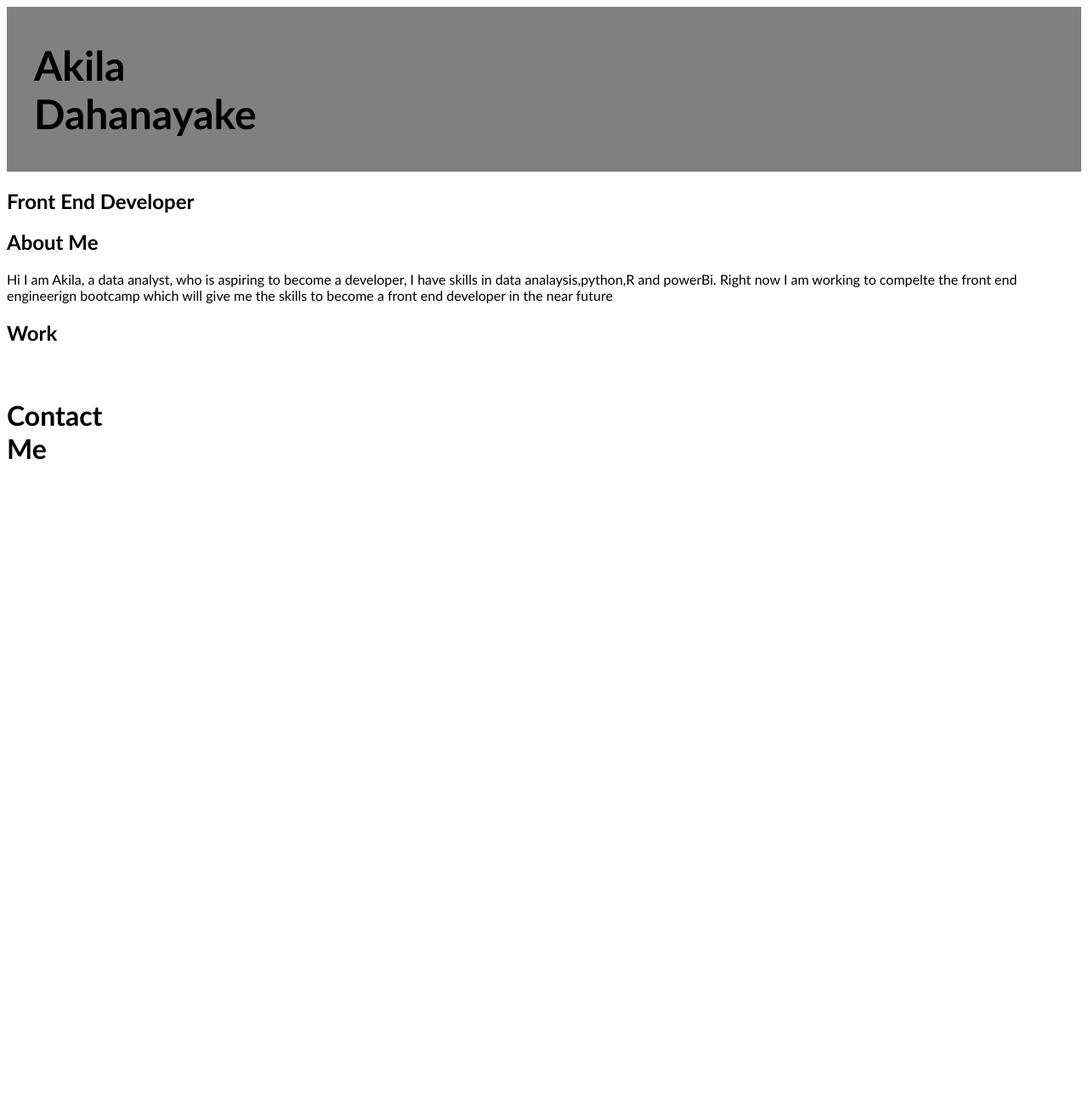
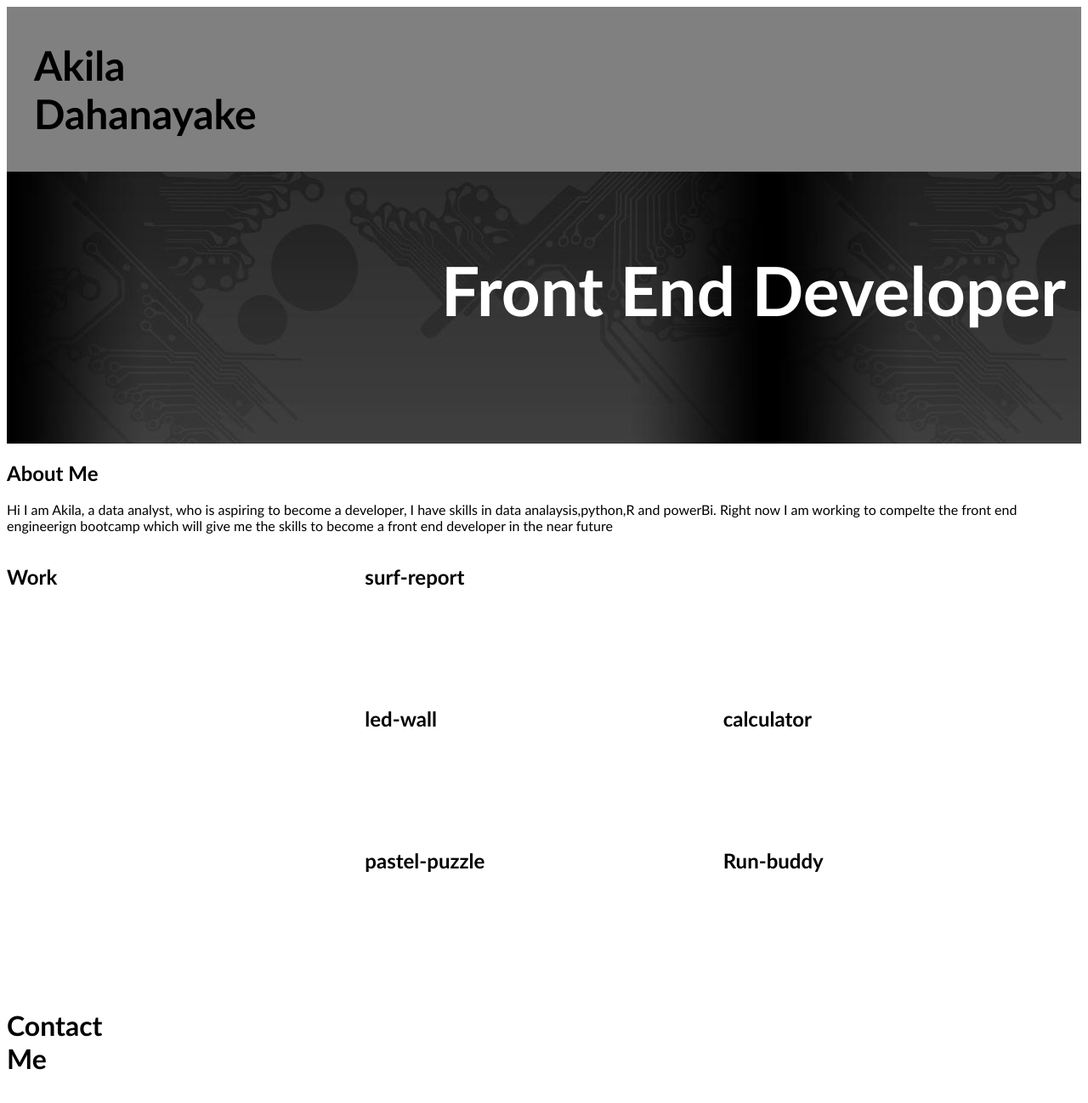
Before and after one commit to Akila504/Responsive-Portfolio, a plain HTML site: page index.html in a window 1280 px wide. Shown: the top 1298 px of the page at 85% size. Before the commit the page ends 800 px from the top, so only its background shows below. Drawn offline with Linux system fonts and the light colour scheme.

Commit message:
made the first main grid

```diff
--- a/assets/CSS/style.css
+++ b/assets/CSS/style.css
@@ -7,6 +7,10 @@ body {
   font-family: 'Trebuchet MS', 'Lucida Sans Unicode', 'Lucida Grande', 'Lucida Sans', Arial, sans-serif;
 
 }
+
+
+
+/*NAVIGATION SECTION*/
 
 /*changed the nav bar selector from an id to a class to decrease the specificty*/
 /*explain why I used rem and em instead of pixels */
@@ -20,7 +24,6 @@ body {
 
 }
 
-
 .navigation {
   display: flex;
   flex-direction: row;
@@ -29,11 +32,74 @@ body {
   text-decoration: underline;
 }
 
+
 .navigation p {
   padding-left: 2em;
   padding-right: 2em;
+  cursor: pointer;
 }
 
+
+/*HERO BANNER SECTION*/
+
+.hero-banner {
+  display: flex;
+  background-image: url("../images/heroimage.jpg");
+  min-height: 20em;
+  color: white;
+}
+
+.hero-banner h2 {
+  font-size: 5rem;
+  text-align: center;
+  position: absolute;
+  right: 1px;
+  padding: 25px
+}
+
+
+/* MAIN GRID*/
+.main-grid {
+  display: grid;
+  min-height: 500px;
+  grid-template-columns: 1fr 1fr 1fr;
+  grid-template-rows: 1fr 1fr 1fr;
+  grid-template-areas:
+    "page-section surf-report surf-report "
+    "page-section led-wall calculator"
+    "page-section pastel-puzzle Run-buddy"
+}
+
+
+
+.surf-report {
+  grid-area: surf-report;
+
+}
+
+
+.led-wall {
+  grid-area: led-wall;
+}
+
+
+.calculator {
+  grid-area: calculator;
+}
+
+.pastel-puzzle {
+  grid-area: pastel-puzzle;
+}
+
+
+.Run-buddy {
+  grid-area: Run-buddy;
+}
+
+
+
+
+/*FOOTER SECTION*/
 .footer {
   display: flex;
   flex-direction: row;
@@ -52,3 +118,5 @@ body {
   padding-left: 2em;
   padding-right: 2em;
 }
+
+/*about me grid */
--- a/index.html
+++ b/index.html
@@ -30,19 +30,41 @@
 
   <main class="page-wrapper">
     <!-- about me -->
+    <section class="AM-grid">
       <section class="page-section" id="about">
         <h2>About Me</h2>
-      <p> Hi I am Akila, a data analyst, who is aspiring to become a developer, I have skills in data analaysis,python,R
-        and powerBi. Right now I am working to compelte the front end engineerign bootcamp which will give me the skills
+        <p> Hi I am Akila, a data analyst, who is aspiring to become a developer, I have skills in data
+          analaysis,python,R
+          and powerBi. Right now I am working to compelte the front end engineerign bootcamp which will give me the
+          skills
           to become a front end developer in the near future
         </p>
       </section>
+    </section>
+
+
 
     <!-- portfolio container -->
+    <section class="main-grid">
       <section class="page-section" id="work">
         <h2>Work</h2>
       </section>
-
+      <section class="surf-report" id="work">
+        <h2>surf-report</h2>
+      </section>
+      <section class="led-wall" id="work">
+        <h2>led-wall</h2>
+      </section>
+      <section class="calculator" id="work">
+        <h2>calculator</h2>
+      </section>
+      <section class="pastel-puzzle" id="work">
+        <h2>pastel-puzzle</h2>
+      </section>
+      <section class="Run-buddy" id="work">
+        <h2>Run-buddy</h2>
+      </section>
+    </section>
     <!-- contact -->
     <section class="footer" id="contact">
       <h4>Contact Me</h4>
@@ -53,6 +75,7 @@
         <p> Twitter</p>
       </section>
       </ul>
+    </section>
   </main>
 </body>
 
```
Also changed, not shown: assets/images/heroimage.jpg (added). Lines whose indentation alone changed are shown as unchanged.
